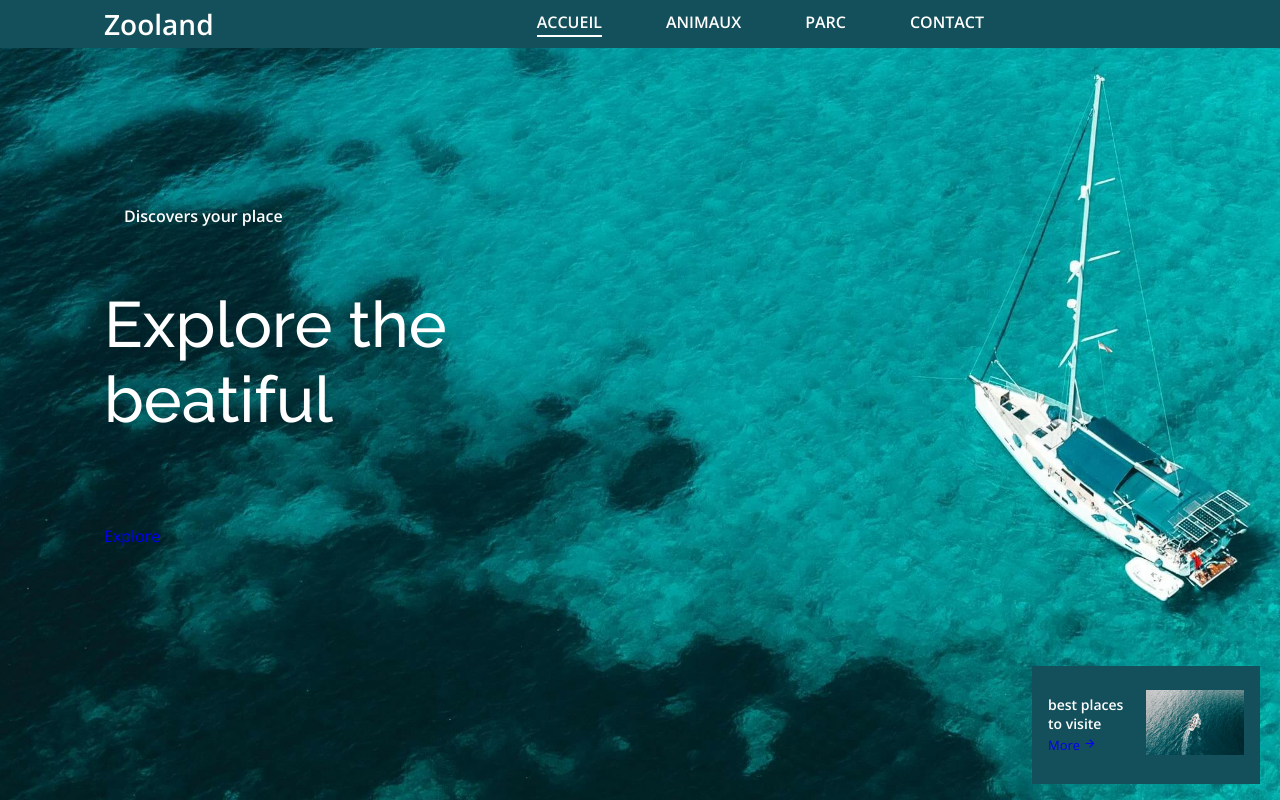
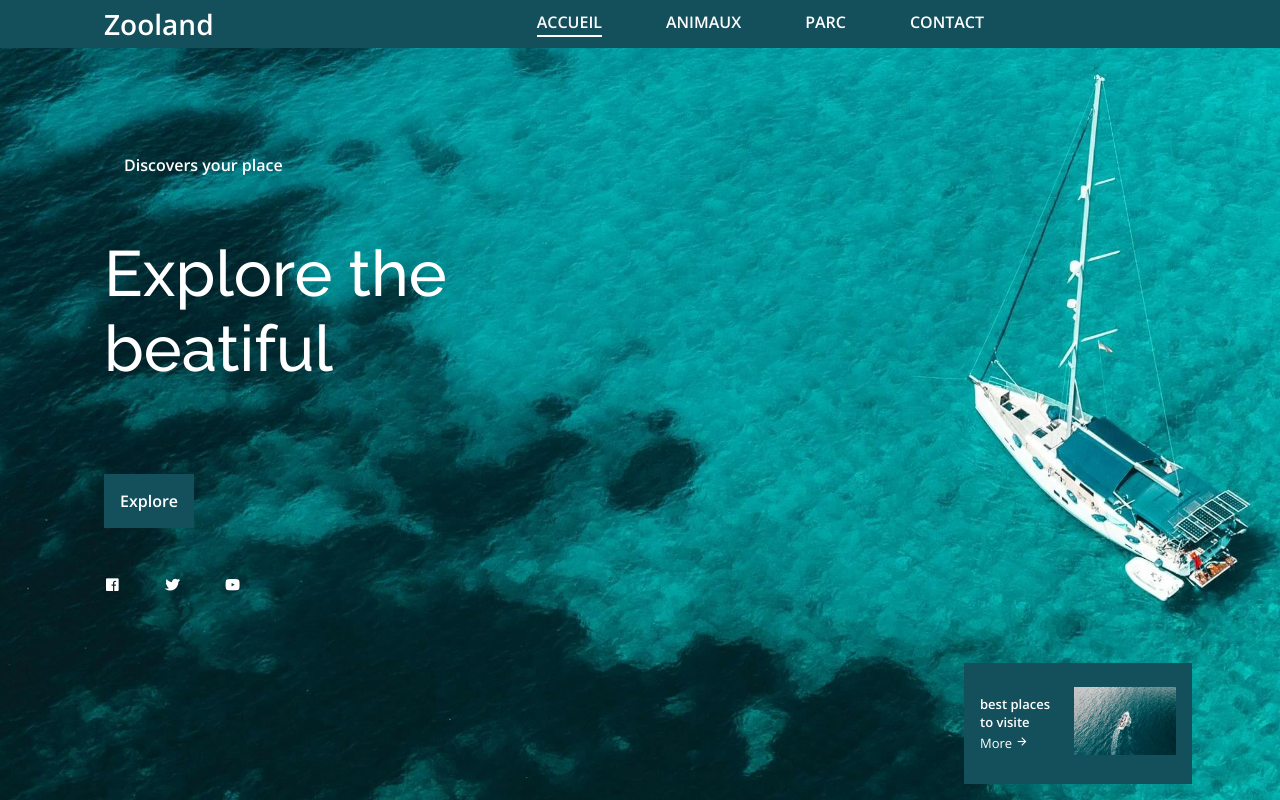
Before and after one commit to magrigsdev/web_projet_ESTYA, a plain HTML site: page index.html in a window 1280 px wide. Drawn offline with nearby package versions, Linux system fonts and the light colour scheme.

Commit message:
home done

```diff
--- a/assets/css/style.css
+++ b/assets/css/style.css
@@ -277,6 +277,7 @@ input{
     align-content: center;
     row-gap: 3rem;
     padding-left: 5.5rem;
+    font-weight: var(--font-semi-bold);
 
 }
 
@@ -310,29 +311,47 @@ input{
     right: 0;
     bottom: 1rem;
     width: 228px;
-    margin-right: var(--mb-1-25);
+    margin-right: var(--mb-5-0);
 }
 .home__info-title{
 display: block;
-font-size: var(--small-font-size);
+font-size: var(--smaller-font-size);
 font-weight: var(--font-semi-bold);
 
+}
+.home__info a{
+    color: var(--white-color);
+}
 
-
-}
 .home__info-button{
     font-size: var(--smaller-font-size);
 }
 .home__info-overlay{
     overflow: vatr(--img-hidden);
 }
-.home__img-img{
-    width: 145px;
+.home__info-img{
+    width: 200px;
     transition: var(--img-transition);
 }
-.home__img-img:hover {
-   transition: var(--img-scale);
+.home__info-img:hover {
+   transform: var(--img-scale);
+
 }
+
+.home__social a{
+    color: var(--white-color);
+    margin-right: var(--mb-2-5);
+}
+
+.home__container .button {
+    background-color: var(--first-color);
+    padding: var(--mb-1);
+    color: var(--white-color);
+    width: max-content;
+    font-size: var(--title-font);
+
+}
+
 
 /*============================ BUTTON DARK / NIGHT ========================*/
 .nav__dark{
--- a/index.html
+++ b/index.html
@@ -69,13 +69,13 @@
                     <span class="home__data-subtitle">Discovers your place</span>
                     <h1 class="home__data-title">Explore the  <br> beatiful</h1>
                     <a href="#" class="button">Explore</a>
-                </div>
-                <div class="home__social">
-                        <a href="#" class="home_social-link"> <i class="ri-facebook-box-fill"></i> </a>
+
+                    <div class="home__social">
+                         <a href="#" class="home_social-link"> <i class="ri-facebook-box-fill"></i> </a>
                         <a href="#" class="home_social-link"> <i class="ri-twitter-fill"></i> </a>
                         <a href="#" class="home_social-link"> <i class="ri-youtube-fill"></i> </a>
+                    </div>
                 </div>
-
 
                 <div class="home__info">
                     <div>
```
